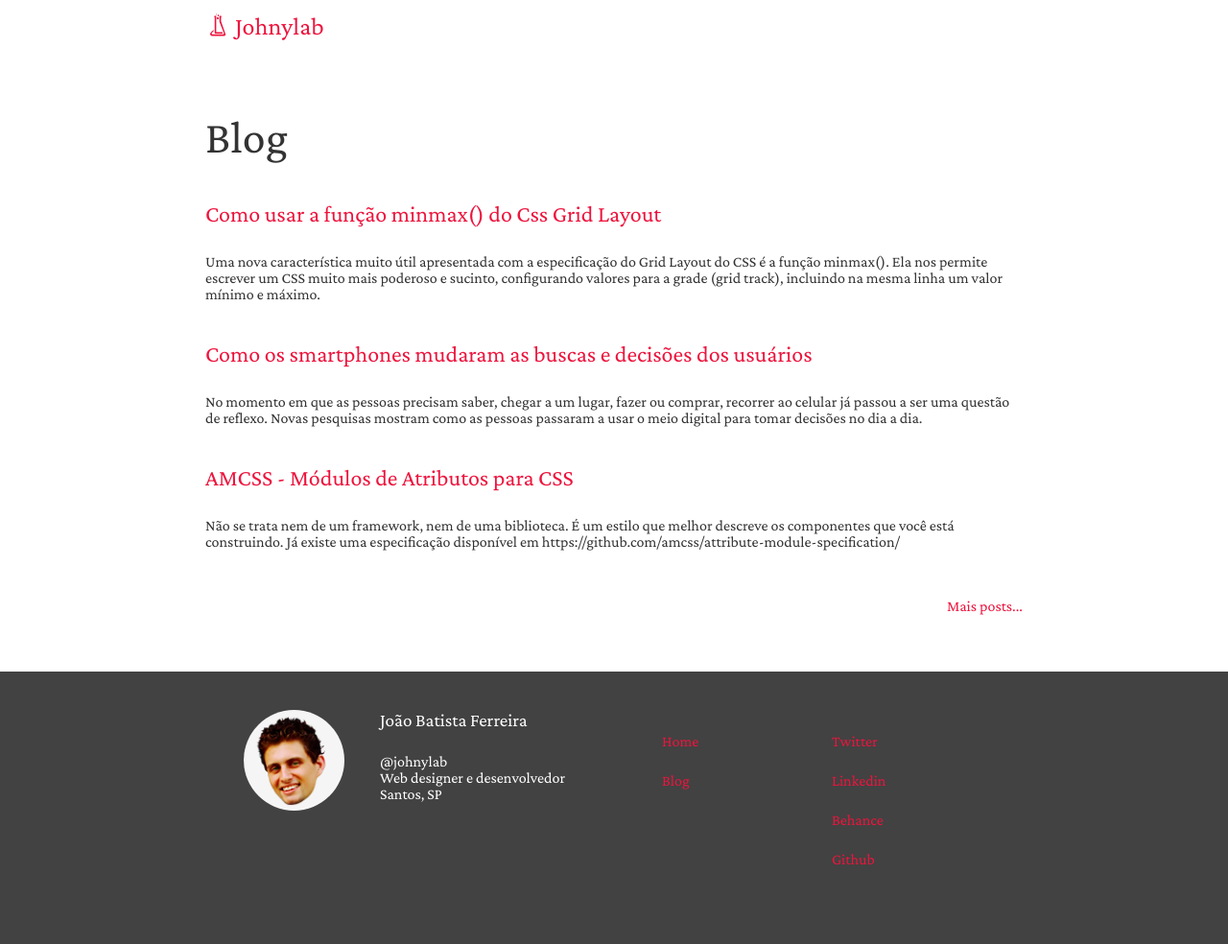
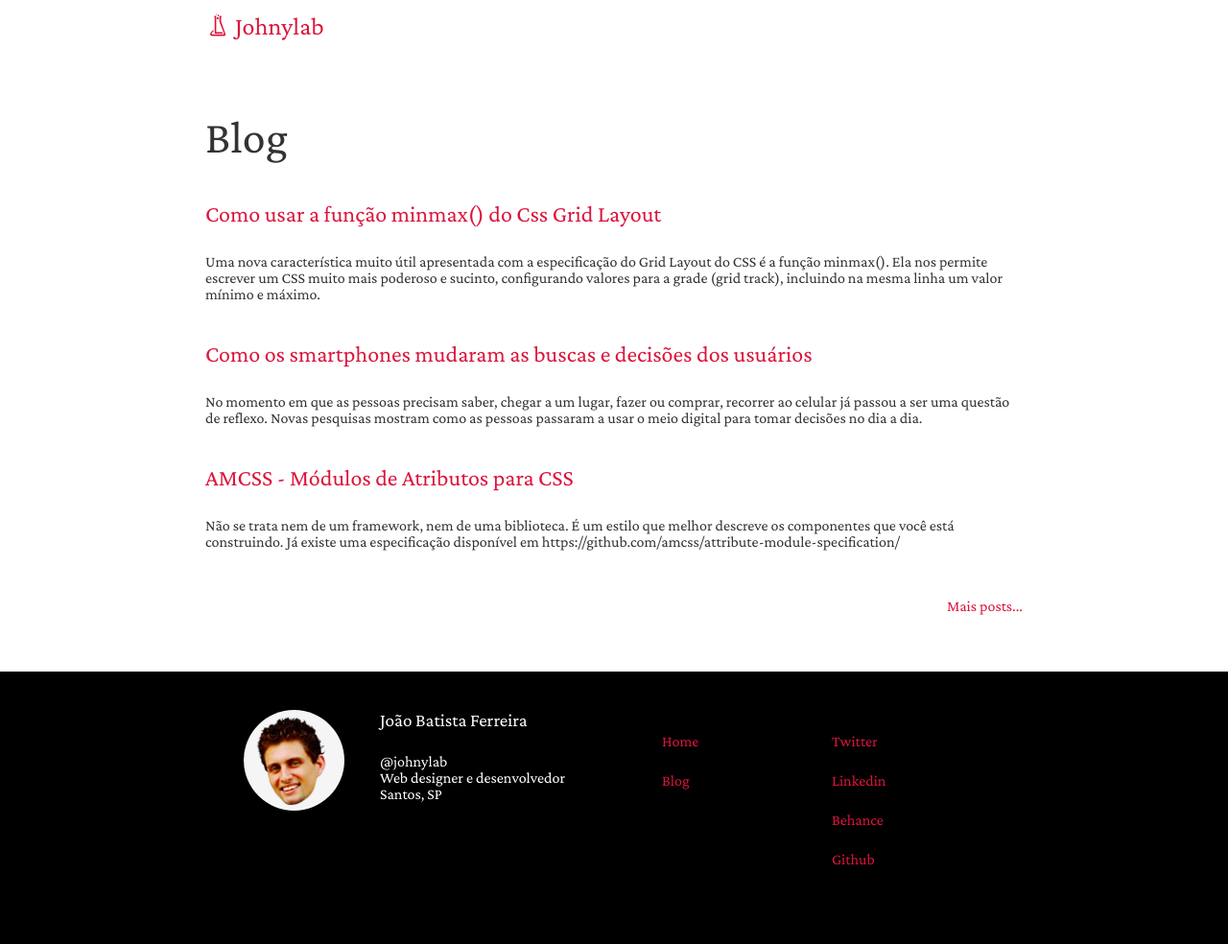
Before and after one commit to johnylab/johnylab.github.io, a Jekyll site: the page built from index.html, in a window 1280 px wide. Shown: the whole page at 96% size. Built offline with Jekyll 4.4.1, drawn with Linux system fonts in a browser that asks for light colours.

Commit message:
Cores, contraste e teste do livereload

```diff
--- a/_sass/_layout.sass
+++ b/_sass/_layout.sass
@@ -9,7 +9,7 @@
     float: left
 
 .site-footer
-    background-color: $grey-color-dark
+    background-color: #000
     padding: var(--spacing) 0
     color: #fff
 
--- a/_sass/_vars.sass
+++ b/_sass/_vars.sass
@@ -9,7 +9,7 @@
 
 $text-color: #333
 $background-color: #fdfdfd
-$brand-color: #ed143d
+$brand-color: crimson
 
 $grey-color-light: #f5f5f5
 $grey-color: #828282
--- a/index.html
+++ b/index.html
@@ -5,8 +5,8 @@
 
 <section class="page-content section-blog">
 	<div class="wrapper">
+		<h2>Blog</h2>
 
-    <h2>Blog</h2>
 		{% for post in site.posts limit: 3 %}
 		<article>
 			<h3 class="blog-title">
```
Lines whose indentation alone changed are shown as unchanged.
